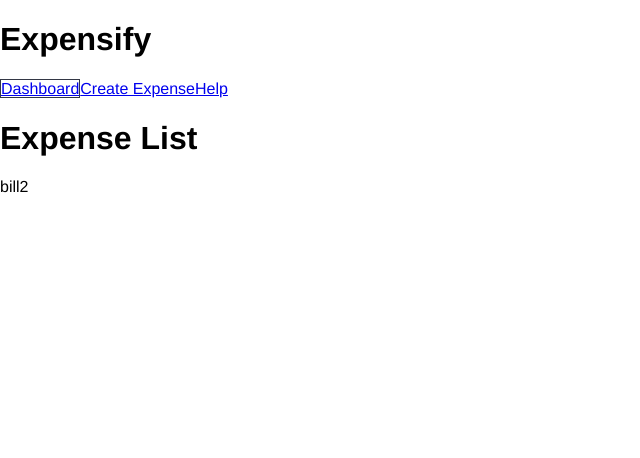
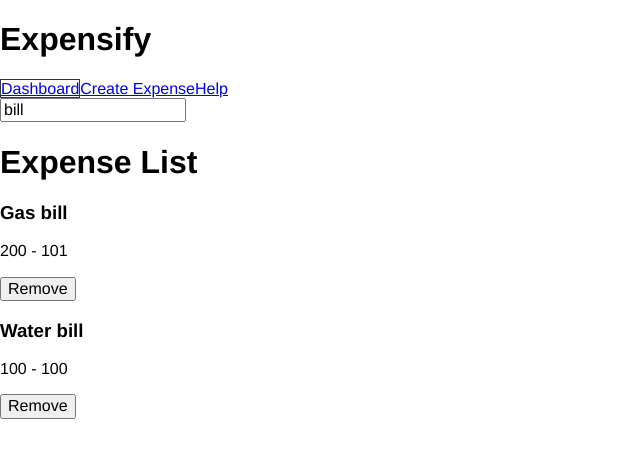
Before and after one commit to pitipon/Expensify-React, a React app: page / in a window 1280 px wide. Shown: the top 458 px of the page, without its empty margins (0-640 px from the left). Built offline with nearby package versions, Linux system fonts and the light colour scheme.

Commit message:
remove with redux

```diff
--- a/src/components/ExpenseList.js
+++ b/src/components/ExpenseList.js
@@ -1,33 +1,31 @@
 import React from 'react';
 import { connect } from 'react-redux';
-import { addExpense, editExpense, removeExpense } from '../actions/expenses';
+import ExpenseListItem from './ExpenseListItem';
+import selectExpenses from '../selectors/expenses';
+
 
 const ExpenseList = (props) => (
     <div>
         <h1>Expense List</h1>
-        {props.filter.text}
-        {props.expenses.length}
+        {
+            props.expenses.map((expense) => (
+                <ExpenseListItem {...expense} key={expense.id}/>
+            ))
+        }
     </div>
 );
 
 const mapStateToProps = (state) => {
     console.log(44, state)
     return {
-        expenses: state.expenses,
-        filter: state.filter
+        expenses: selectExpenses(state.expenses, state.filter)
     }
 }
 
-const mapDispatchToProps = {
-    addExpense,
-    editExpense,
-    removeExpense
-};
 
 // Enchance component with redux
 const ConnectedExpenseList = connect(
-    mapStateToProps,
-    mapDispatchToProps
+    mapStateToProps
 )(ExpenseList);
 
 export default ConnectedExpenseList;
--- /dev/null
+++ b/src/components/ExpenseListFilter.js
@@ -0,0 +1,25 @@
+import React from 'react';
+import { connect } from 'react-redux';
+import { setTextFilter } from '../actions/filters';
+
+const ExpenseListFilter = (props) => (
+    <div>
+        <input type="text" value={props.filter.text} onChange={(e) => {
+            console.log(e.target.value)
+            props.dispatch(setTextFilter(e.target.value))
+        }}/>
+    </div>
+)
+
+const mapStateToProps = (state) => {
+    return {
+        filter: state.filter
+    }
+}
+
+// Enchance component with redux
+const ConnectedExpenseListFilter = connect(
+    mapStateToProps
+)(ExpenseListFilter);
+
+export default ConnectedExpenseListFilter;
--- /dev/null
+++ b/src/components/ExpenseListItem.js
@@ -0,0 +1,17 @@
+import React from 'react';
+import { connect } from 'react-redux';
+import { removeExpense } from '../actions/expenses';
+
+const ExpenseListItem = (props) => {
+    let { id, description, amount, createdAt } = props;
+    return (
+    <div>
+        <h3>{ description }</h3>
+        <p>{amount} - {createdAt}</p>
+        <button onClick={() => {
+            props.dispatch(removeExpense({id}))
+        }}>Remove</button>
+    </div>
+)}
+
+export default connect()(ExpenseListItem);
--- a/src/pages/ExpenseDashboardPage.js
+++ b/src/pages/ExpenseDashboardPage.js
@@ -1,8 +1,10 @@
 import React from 'react';
 import ExpenseList from '../components/ExpenseList';
+import ExpenseListFilters from '../components/ExpenseListFilter';
 
 const ExpenseDashboardPage = () => (
     <div>
+        <ExpenseListFilters />
         <ExpenseList />
     </div>
 )
```
